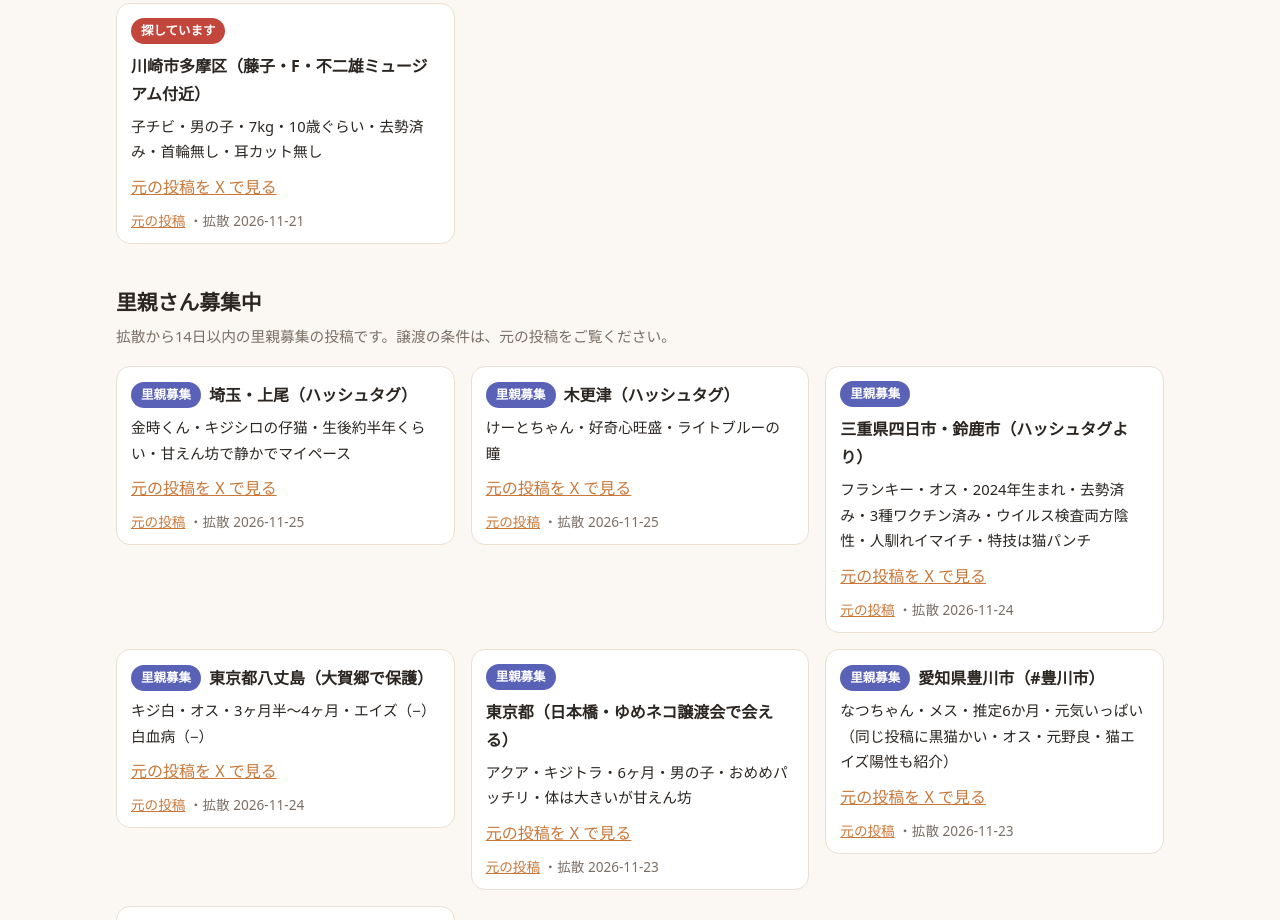
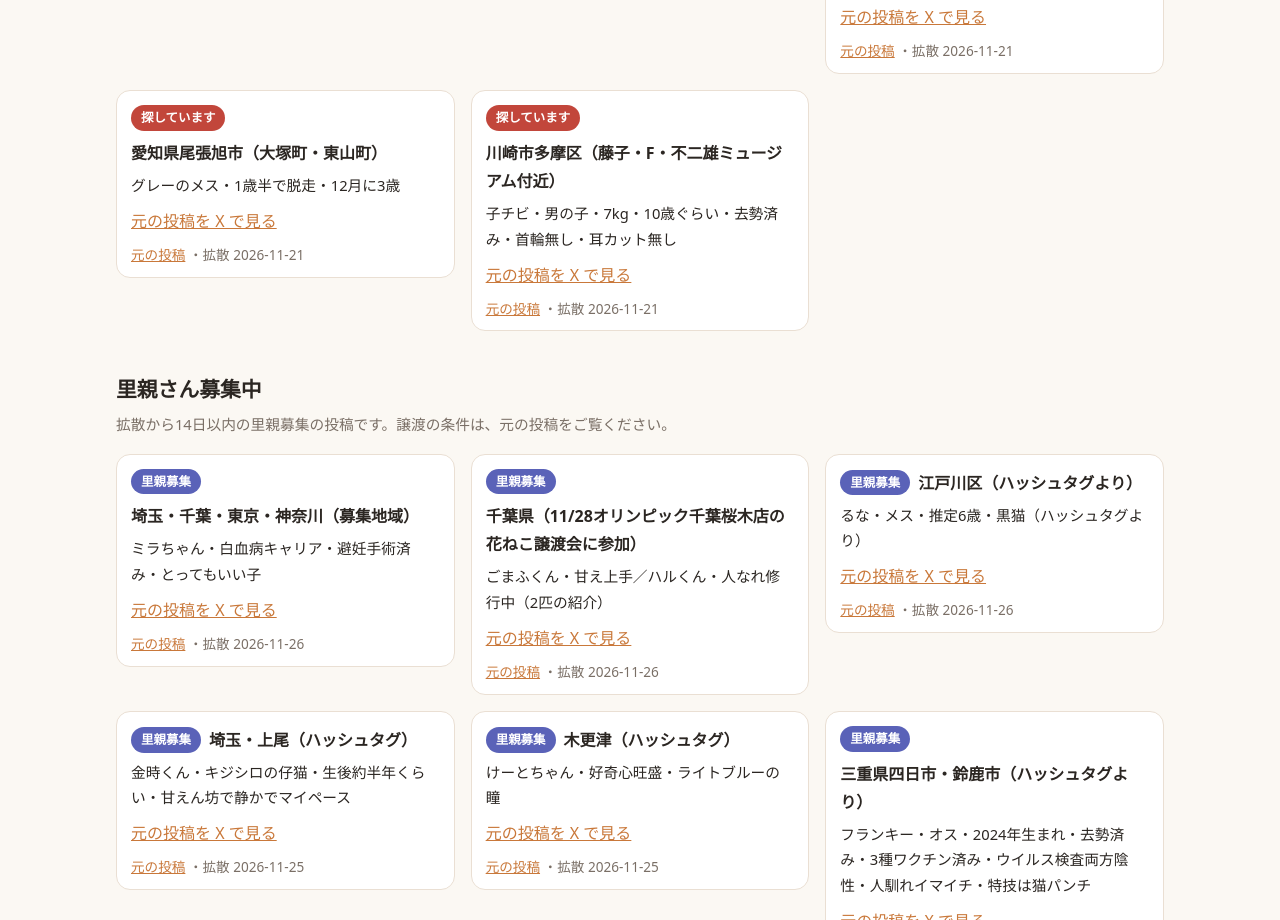
Before and after one commit to 2yzg569rkq-stack/shiro-cat-ouen, a plain HTML site: page docs/index.html in a window 1280 px wide. Shown: the part 1880-2800 px from the top of the page. Drawn offline with Linux system fonts and the light colour scheme.

Commit message:
Update cat support listings

```diff
--- a/docs/index.html
+++ b/docs/index.html
@@ -48,13 +48,25 @@ footer a{color:var(--accent)}
 <header>
   <h1>白さんの<span>迷い猫・保護猫</span>おうえん</h1>
   <p class="lead">元野良猫の白さんは、いまはおうちでのんびり暮らしています。白さんの X（<a href="https://x.com/iphonexcom" style="color:var(--accent)">@iphonexcom</a>）では、おうちを探している猫たちの投稿を毎日拡散しています。見かけた子がいたら、元の投稿の方へご連絡ください。</p>
-  <nav><a href="#lost">迷い猫（19）</a><a href="#adopt">里親募集（7）</a><a href="#guide">いなくなったら</a></nav>
+  <nav><a href="#lost">迷い猫（20）</a><a href="#adopt">里親募集（10）</a><a href="#guide">いなくなったら</a></nav>
 </header>
 
 <section id="lost">
   <h2>いま探しています</h2>
   <p class="sub">拡散から14日以内の迷い猫・保護された猫の投稿です。連絡先や最新の様子は、元の投稿でご確認ください。</p>
   <div class="grid">
+    <article class="card">
+      <div class="meta">
+        <span class="badge b-lost">探しています</span>
+        <span class="area">松本市里山辺 山辺中学校付近（チラシ画像より）</span>
+      </div>
+      <p class="feat">りんちゃん・メス（避妊済み）・小柄な三毛猫・白ベースに黒と茶色の模様・鼻先に小さな黒い点・長めの縞模様のしっぽ・左耳にカットあり・とても臆病（チラシ画像より）</p>
+      <blockquote class="twitter-tweet" data-dnt="true" data-lang="ja" data-conversation="none">
+        <a href="https://x.com/hanamarudango/status/2125782774573621732">元の投稿を X で見る</a>
+      </blockquote>
+      <p class="links"><a href="https://x.com/hanamarudango/status/2125782774573621732" target="_blank" rel="noopener">元の投稿</a>
+      ・拡散 2026-11-26</p>
+    </article>
     <article class="card">
       <div class="meta">
         <span class="badge b-lost">探しています</span>
@@ -292,6 +304,42 @@ footer a{color:var(--accent)}
     <article class="card">
       <div class="meta">
         <span class="badge b-adopt">里親募集</span>
+        <span class="area">埼玉・千葉・東京・神奈川（募集地域）</span>
+      </div>
+      <p class="feat">ミラちゃん・白血病キャリア・避妊手術済み・とってもいい子</p>
+      <blockquote class="twitter-tweet" data-dnt="true" data-lang="ja" data-conversation="none">
+        <a href="https://x.com/makibo37/status/2125754300727250965">元の投稿を X で見る</a>
+      </blockquote>
+      <p class="links"><a href="https://x.com/makibo37/status/2125754300727250965" target="_blank" rel="noopener">元の投稿</a>
+      ・拡散 2026-11-26</p>
+    </article>
+    <article class="card">
+      <div class="meta">
+        <span class="badge b-adopt">里親募集</span>
+        <span class="area">千葉県（11/28オリンピック千葉桜木店の花ねこ譲渡会に参加）</span>
+      </div>
+      <p class="feat">ごまふくん・甘え上手／ハルくん・人なれ修行中（2匹の紹介）</p>
+      <blockquote class="twitter-tweet" data-dnt="true" data-lang="ja" data-conversation="none">
+        <a href="https://x.com/hananekochiba/status/2125763192714580072">元の投稿を X で見る</a>
+      </blockquote>
+      <p class="links"><a href="https://x.com/hananekochiba/status/2125763192714580072" target="_blank" rel="noopener">元の投稿</a>
+      ・拡散 2026-11-26</p>
+    </article>
+    <article class="card">
+      <div class="meta">
+        <span class="badge b-adopt">里親募集</span>
+        <span class="area">江戸川区（ハッシュタグより）</span>
+      </div>
+      <p class="feat">るな・メス・推定6歳・黒猫（ハッシュタグより）</p>
+      <blockquote class="twitter-tweet" data-dnt="true" data-lang="ja" data-conversation="none">
+        <a href="https://x.com/edoneko3/status/2125781833493483964">元の投稿を X で見る</a>
+      </blockquote>
+      <p class="links"><a href="https://x.com/edoneko3/status/2125781833493483964" target="_blank" rel="noopener">元の投稿</a>
+      ・拡散 2026-11-26</p>
+    </article>
+    <article class="card">
+      <div class="meta">
+        <span class="badge b-adopt">里親募集</span>
         <span class="area">埼玉・上尾（ハッシュタグ）</span>
       </div>
       <p class="feat">金時くん・キジシロの仔猫・生後約半年くらい・甘えん坊で静かでマイペース</p>
@@ -388,7 +436,7 @@ footer a{color:var(--accent)}
 </section>
 
 <footer>
-  最終更新：2026年11月25日 19:15（日本時間）<br>
+  最終更新：2026年11月26日 13:15（日本時間）<br>
   掲載している投稿は X の埋め込みで表示しており、写真や文章は元の投稿者さんのものです。見つかった・里親さんが決まった・載せないでほしい、などのときは <a href="https://x.com/iphonexcom">@iphonexcom</a> までお知らせください。すぐに外します。
 </footer>
 </div>
```
